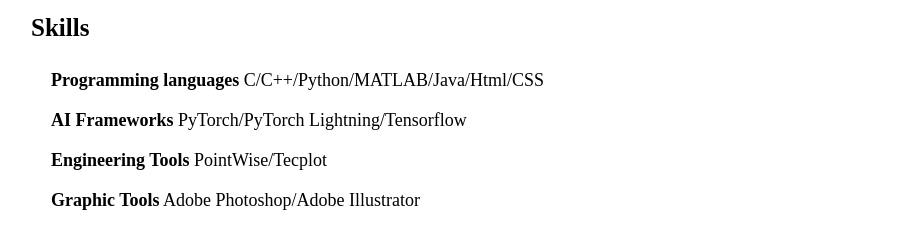
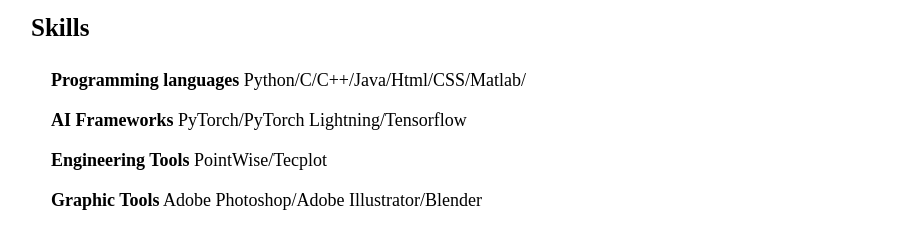
Before and after one commit to zoonature/Homepage, a plain HTML site: page index.html in a window 1280 px wide. Shown: the part 2586-2835 px from the top of the page, without its empty margins (77-979 px from the left). Drawn offline with Linux system fonts and the light colour scheme.

Commit message:
20231008 version

```diff
--- a/index.html
+++ b/index.html
@@ -54,7 +54,7 @@
         <p id="p_about">
             <b>Researcher, Aerodynamics Simulation & Design Laboratory, Seoul National University, Seoul, Republic of Korea</b><br>
             September 2023 - Present<br>
-            Research topic: CFD(data-driven numerical method) + CG (fluid animation)<br>
+            Research topic: CFD (data-driven numerical method) + CG (fluid animation)<br>
             Advisor: Prof.Chongam Kim
         </p>
         <p id="p_about">
@@ -152,7 +152,7 @@
         <h2>Skills</h2>
         <p id="p_about">
             <b>Programming languages</b>
-            C/C++/Python/MATLAB/Java/Html/CSS<br>
+            Python/C/C++/Java/Html/CSS/Matlab/<br>
         </p>
         <p id="p_about">
             <b>AI Frameworks</b>
@@ -164,7 +164,7 @@
         </p>
         <p id = "p_about">
             <b>Graphic Tools</b>
-            Adobe Photoshop/Adobe Illustrator
+            Adobe Photoshop/Adobe Illustrator/Blender
         </p>
 
     </div>
```
